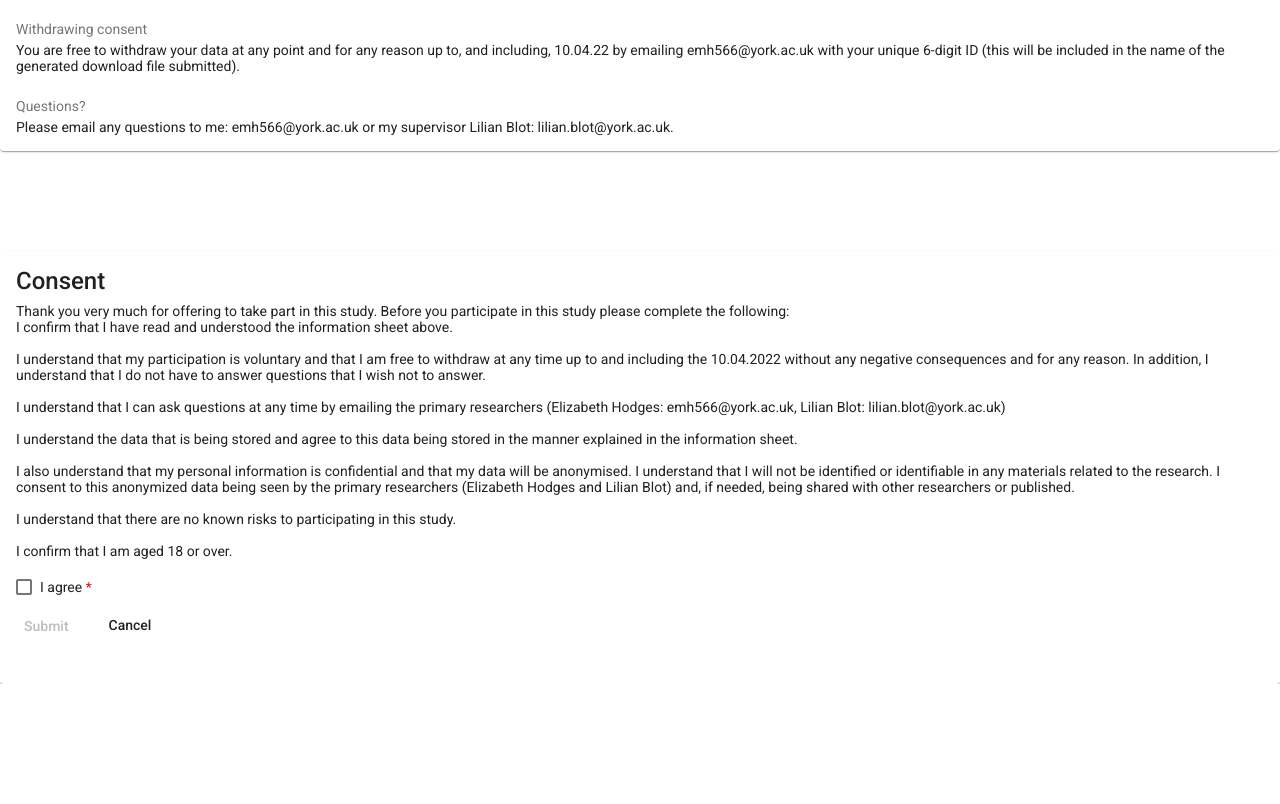
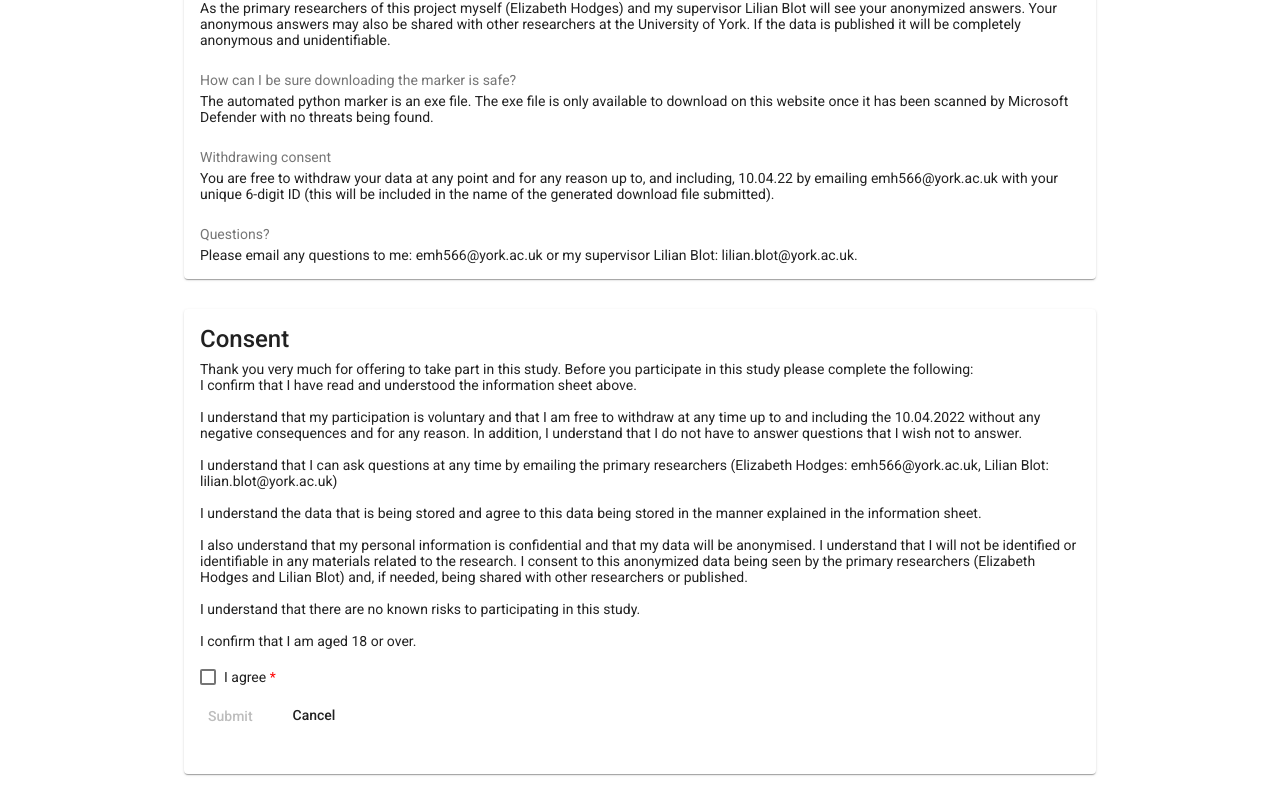
Before and after one commit to EMHodges/markerWebsite, an Angular app: page /ethics in a window 1280 px wide. Shown: the part 1115-1919 px from the top of the page. Before the commit the page ends 1799 px from the top, so only its background shows below. Built offline with nearby package versions, Linux system fonts and the light colour scheme.

Commit message:
fixing bug where ethics page wouldn't align on refresh

```diff
--- a/angular.json
+++ b/angular.json
@@ -108,9 +108,21 @@
         },
         "deploy": {
           "builder": "angular-cli-ghpages:deploy"
+        },
+        "lint": {
+          "builder": "@angular-eslint/builder:lint",
+          "options": {
+            "lintFilePatterns": [
+              "src/**/*.ts",
+              "src/**/*.html"
+            ]
+          }
         }
       }
     }
   },
-  "defaultProject": "markerWebsite"
+  "defaultProject": "markerWebsite",
+  "cli": {
+    "defaultCollection": "@angular-eslint/schematics"
+  }
 }
--- a/src/app/ethics/ethics.component.html
+++ b/src/app/ethics/ethics.component.html
@@ -91,10 +91,7 @@
             </mat-card-content>
         </mat-card-content>
     </mat-card>
-</div>
 
-
-<div class="main">
     <mat-card class="example-card">
         <mat-card-title>Consent</mat-card-title>
 
--- a/src/app/ethics/ethics.component.scss
+++ b/src/app/ethics/ethics.component.scss
@@ -1,12 +1,16 @@
 .main {
     display: flex;
+    flex-wrap: wrap;
+    flex-direction: column;
     justify-content: center;
     align-items: center;
     margin-top: 100px;
 }
 
 .example-card {
+    margin-bottom: 30px;
     min-width: 55rem;
+    max-width: 55rem;
 }
 
 .invalid {
```
Also changed, not shown: package.json (+10 -1 lines), 1 other file (tests, documents, lock files or other folders). Lines whose indentation alone changed are shown as unchanged.
